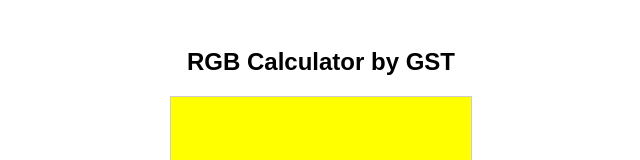
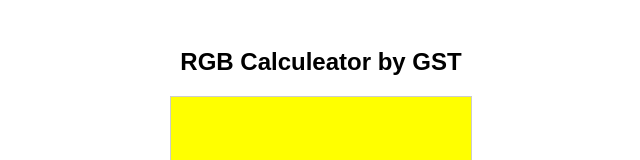
Before and after one commit to gdetaisne/perso, a plain HTML site: page rgb-calculator-local.html in a window 1280 px wide. Shown: the top 160 px of the page, without its empty margins (319-959 px from the left). Drawn offline with Linux system fonts and the light colour scheme.

Commit message:
Update rgb-calculator-local.html

```diff
--- a/rgb-calculator-local.html
+++ b/rgb-calculator-local.html
@@ -22,7 +22,7 @@
     </style>
 </head>
 <body>
-    <h2>RGB Calculator by GST</h2>
+    <h2>RGB Calculeator by GST</h2>
     <div id="colorBox"></div>
     <label>R: <input type="range" min="0" max="255" value="255" class="slider" id="rRange"></label><br>
     <label>G: <input type="range" min="0" max="255" value="255" class="slider" id="gRange"></label><br>
```
